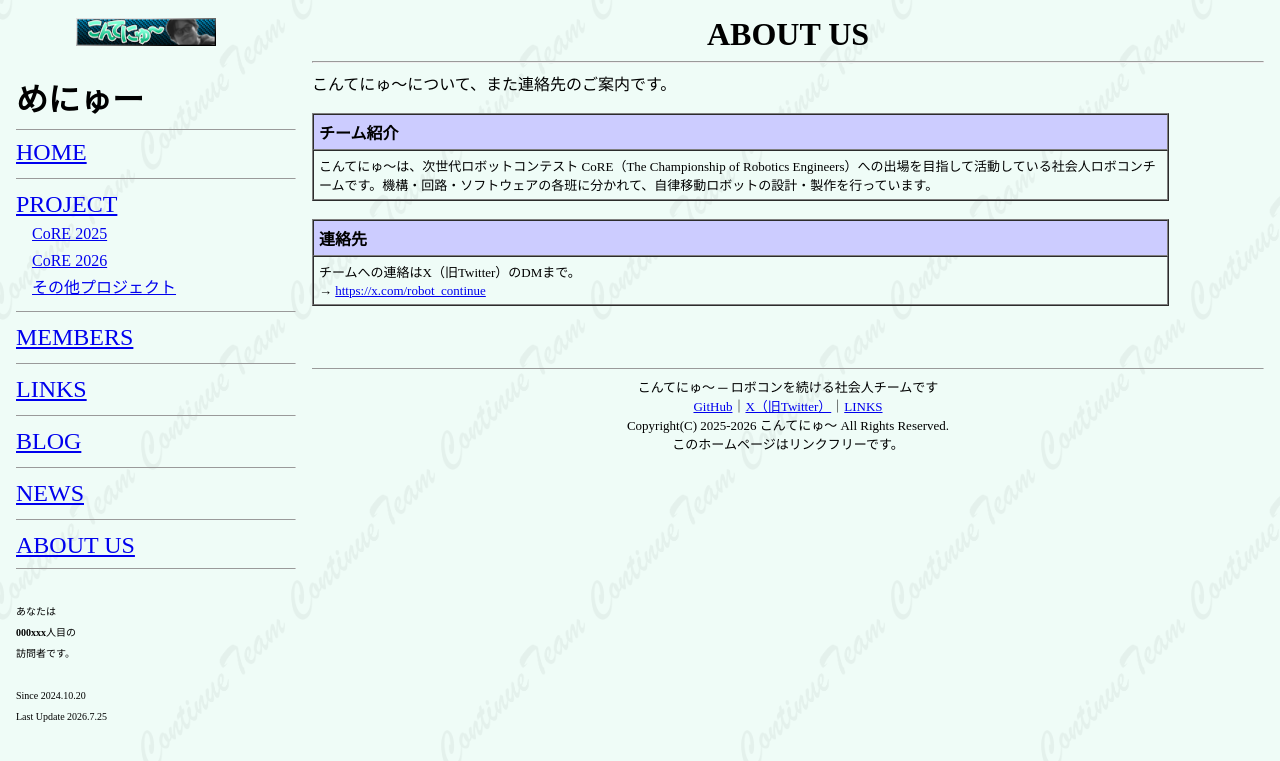
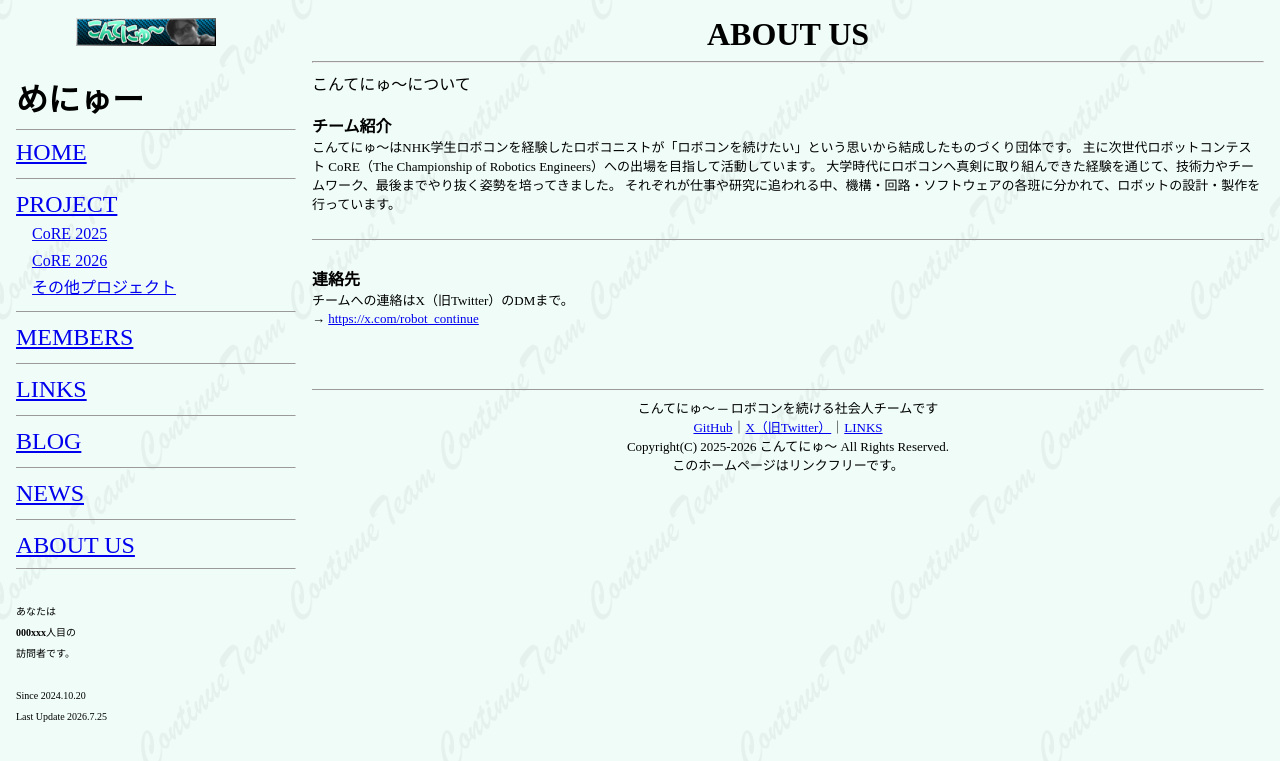
Before and after one commit to team-continue/team-continue.github.io, a Jekyll site: the page built from about/index.html, in a window 1280 px wide. Shown: the top 761 px of the page. Built offline with Jekyll 4.4.1, drawn with Linux system fonts in a browser that asks for light colours.

Commit message:
feat: MFT2026出展決定のお知らせとaboutページのレイアウト改善
- お知らせ記事「MFT2026出展決定」を追加
- aboutページのテーブルレイアウトをシンプルな構成に修正
- linksページの案内文にリンク掲載依頼先を追記

```diff
--- a/about/index.html
+++ b/about/index.html
@@ -3,15 +3,21 @@
 {% include header.html title="ABOUT US｜こんてにゅ～" description="こんてにゅ～のチーム紹介と連絡先の案内ページです。" %}
 <center><font size="6"><b>ABOUT US</b></font></center>
 <hr size="2">
-<font size="3">こんてにゅ～について、また連絡先のご案内です。</font><br><br>
-<table border="1" cellpadding="5" cellspacing="0" width="90%">
-<tr bgcolor="#CCCCFF"><td><font size="3"><b>チーム紹介</b></font></td></tr>
-<tr><td><font size="2">こんてにゅ～は、次世代ロボットコンテスト CoRE（The Championship of Robotics Engineers）への出場を目指して活動している社会人ロボコンチームです。機構・回路・ソフトウェアの各班に分かれて、自律移動ロボットの設計・製作を行っています。</font></td></tr>
-</table><br>
-<table border="1" cellpadding="5" cellspacing="0" width="90%">
-<tr bgcolor="#CCCCFF"><td><font size="3"><b>連絡先</b></font></td></tr>
-<tr><td><font size="2">チームへの連絡はX（旧Twitter）のDMまで。<br>→ <a href="https://x.com/robot_continue">https://x.com/robot_continue</a></font></td></tr>
-</table><br>
+<font size="3">こんてにゅ～について</font><br><br>
+
+<font size="3"><b>チーム紹介</b></font><br>
+<font size="2">
+    こんてにゅ～はNHK学生ロボコンを経験したロボコニストが「ロボコンを続けたい」という思いから結成したものづくり団体です。
+    主に次世代ロボットコンテスト CoRE（The Championship of Robotics Engineers）への出場を目指して活動しています。
+    大学時代にロボコンへ真剣に取り組んできた経験を通じて、技術力やチームワーク、最後までやり抜く姿勢を培ってきました。
+    それぞれが仕事や研究に追われる中、機構・回路・ソフトウェアの各班に分かれて、ロボットの設計・製作を行っています。
+</font><br><br>
+
+
+<hr size="1"><br>
+
+<font size="3"><b>連絡先</b></font><br>
+<font size="2">チームへの連絡はX（旧Twitter）のDMまで。<br>→ <a href="https://x.com/robot_continue">https://x.com/robot_continue</a></font><br><br>
 
 {% include footer.html %}
 </font>
--- a/links/index.html
+++ b/links/index.html
@@ -3,7 +3,10 @@
 {% include header.html title="LINKS｜こんてにゅ～" description="こんてにゅ～のSNSアカウントと関連リンクの一覧ページです。" %}
 <center><font size="6"><b>LINKS</b></font></center>
 <hr size="2">
-<font size="3">こんてにゅ～のSNSと関連リンクです。相互リンク募集中！</font><br><br>
+<font size="3">
+    こんてにゅ～のSNSと関連リンクです。<br>
+    相互リンク募集中！リンクの掲載依頼は<a href="https://x.com/robot_continue">X（旧Twitter）</a>のDMまでお願いします。<br>
+</font><br><br>
 
 <table border="1" cellpadding="5" cellspacing="0" width="90%">
 <tr bgcolor="#CCCCFF"><td><font size="3"><b>関連リンク</b></font></td></tr>
```
Also changed, not shown: _news/sample-post.md (added, +20 -0 lines).
